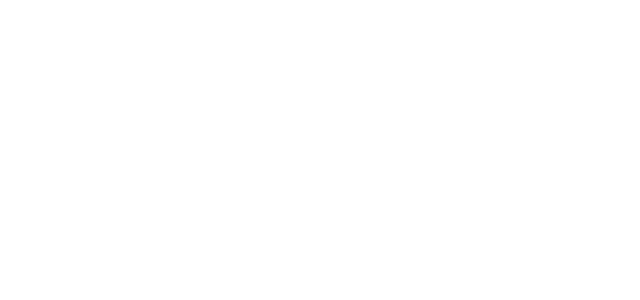
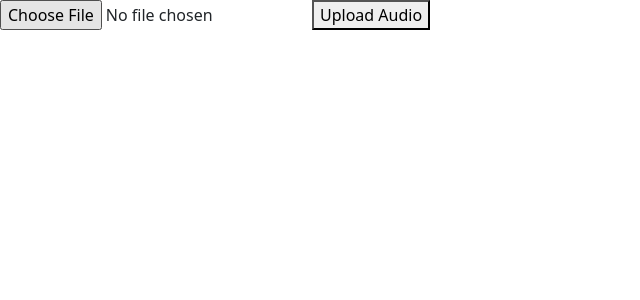
Before and after one commit to yamisora-sys/205_feature, a React (Create React App) app: page /Audio in a window 1280 px wide. Before the commit this address had no page. Shown: the top 300 px of the page, without its empty margins (0-640 px from the left). Built offline with nearby package versions, Linux system fonts and the light colour scheme.

Commit message:
upload audio system

```diff
--- a/src/App.js
+++ b/src/App.js
@@ -1,7 +1,7 @@
 import { BrowserRouter, Route, Routes } from 'react-router-dom';
 import {SignIn} from './components/LoginComponents';
-import {Storage} from './components/Storage';
-
+import {ImageStorage} from './components/ImageStorage';
+import {AudioStorage} from './components/AudioStorage';
 
 function App() {
   return (
@@ -9,7 +9,8 @@ function App() {
       <BrowserRouter>
       <Routes>
         <Route path="/" element={<SignIn/>}/>
-        <Route path="/storage" element={<Storage/>}/>
+        <Route path="/Image" element={<ImageStorage/>}/>
+        <Route path="/Audio" element={<AudioStorage/>}/>
       </Routes>
       </BrowserRouter>
     </div>
--- /dev/null
+++ b/src/components/AudioStorage.js
@@ -0,0 +1,24 @@
+import { app} from './Firebase';
+import { getStorage, ref, uploadBytes } from "firebase/storage";
+
+const storage = getStorage(app);
+
+const uploadAudio = () => {
+    const fileName = new Date();
+    const audioRef = ref(storage, `audio/${fileName}`);
+    const file = document.getElementById('audio').files[0];
+    uploadBytes(audioRef, file).then(() => {
+        alert("Audio uploaded successfully");
+    });
+};
+
+export function AudioStorage(){
+    return (
+        <div>
+        <div>
+            <input type="file" id="audio" accept='audio/*'/>
+            <button onClick={uploadAudio}>Upload Audio</button>
+        </div>
+        </div>
+    )
+};
--- a/src/components/Storage.js
+++ b/src/components/ImageStorage.js
@@ -10,14 +10,19 @@ const uploadImage = () => {
     uploadBytes(imgRef, file).then(() => {
         alert("Image uploaded successfully");
     });
-    const task = uploadBytes(imgRef, file);
 };
 
-export function Storage(){
+export function ImageStorage(){
     return (
         <div>
-            <input type="file" id="image"/>
-            <button onClick={uploadImage}>Upload</button>
+            <div>
+            <input type="file" id="image" accept='image/*'/>
+            <button onClick={uploadImage}>Upload Image</button>
+        </div>
+        {/* <div>
+            <input type="file" id="audio"/>
+            <button onClick={uploadAudio}>Upload Audio</button>
+        </div> */}
         </div>
     )
 };
```
